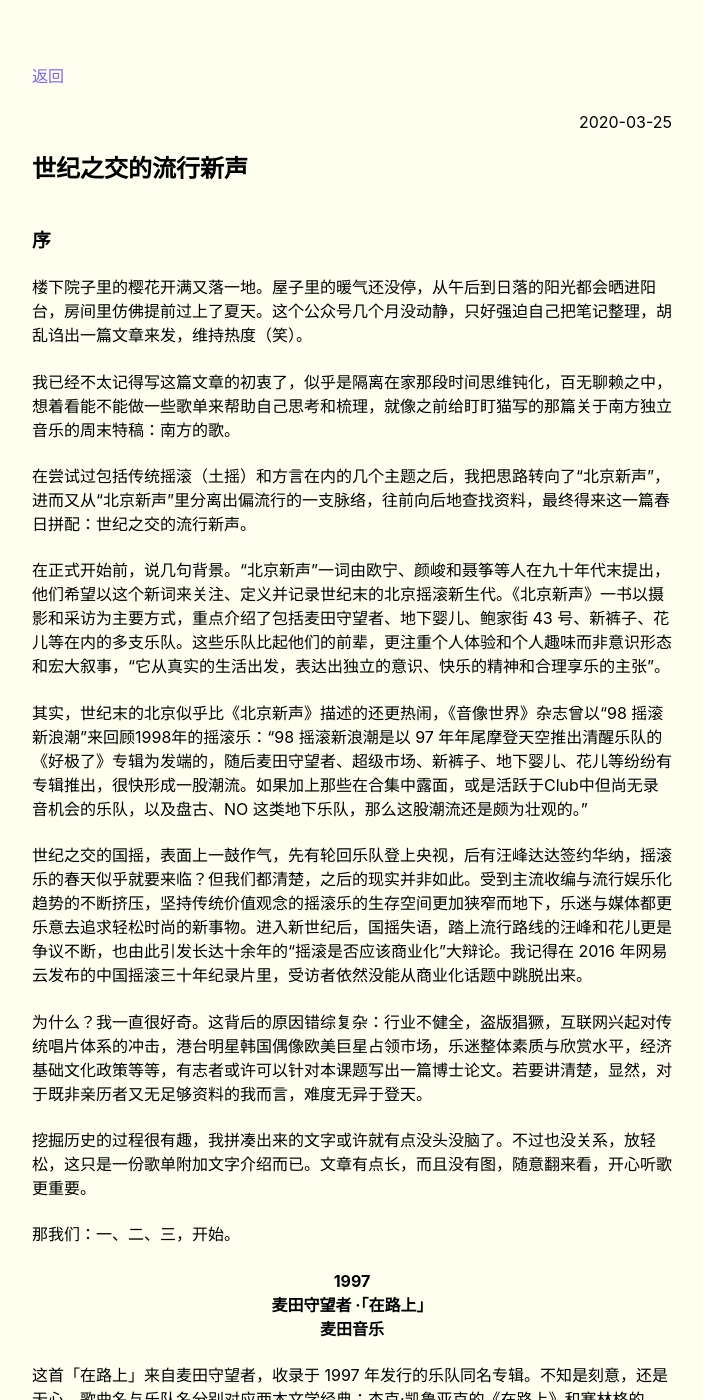
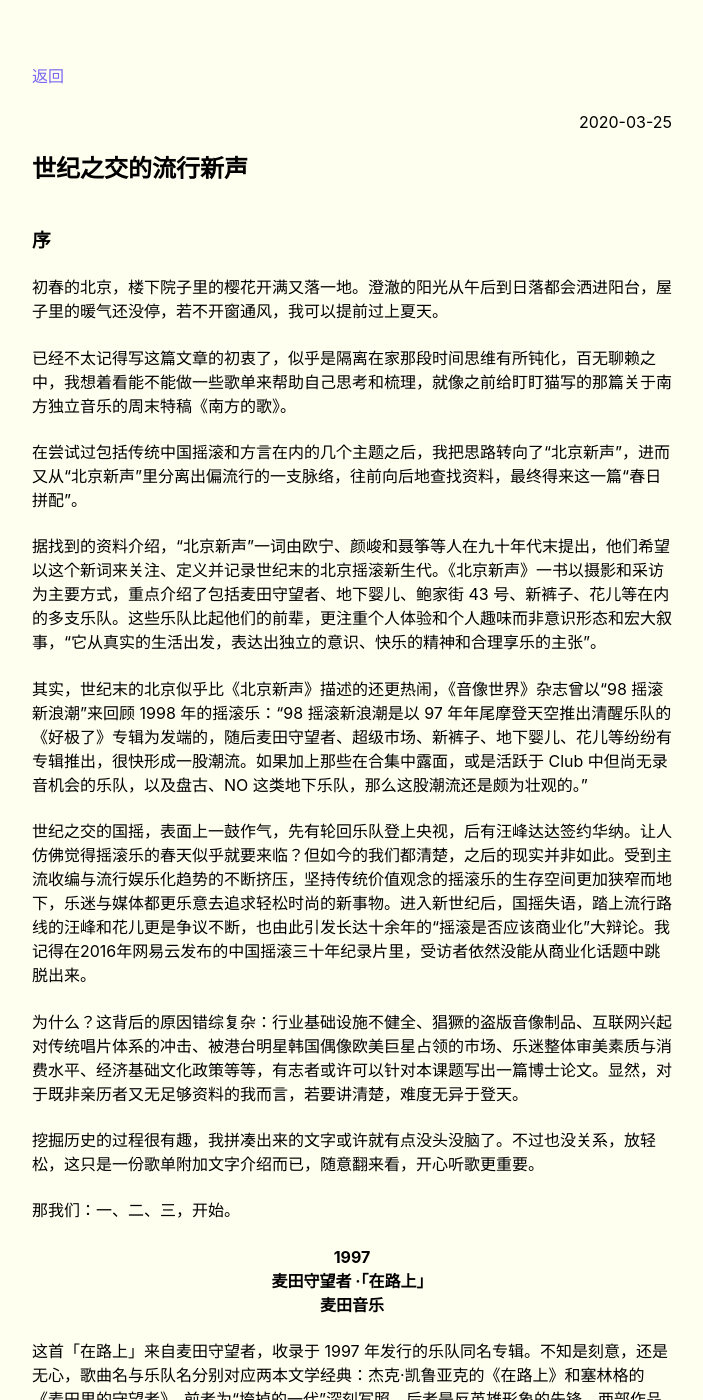
Before and after one commit to salingerlin/salingerlin.github.io, a Jekyll site: the page built from _posts/2020-03-25-the new sounds at the turn of the century.md, in a window 1280 px wide and 1400 px high. Shown: the whole window, without its empty margins (288-991 px from the left). Built offline with Jekyll 4.4.1, drawn with Linux system fonts in a browser that asks for light colours; some of the changed text lies outside the part shown.

Commit message:
Update and rename 2020-03-25-世纪之交的流行新声.md to 2020-03-25-the new sounds at the turn of the century.md

```diff
--- a/_posts/2020-03-25-世纪之交的流行新声.md
+++ b/_posts/2020-03-25-the new sounds at the turn of the century.md
@@ -8,21 +8,21 @@ category: 流行音乐史评述
 
 ### 序
 
-楼下院子里的樱花开满又落一地。屋子里的暖气还没停，从午后到日落的阳光都会晒进阳台，房间里仿佛提前过上了夏天。这个公众号几个月没动静，只好强迫自己把笔记整理，胡乱诌出一篇文章来发，维持热度（笑）。
+初春的北京，楼下院子里的樱花开满又落一地。澄澈的阳光从午后到日落都会洒进阳台，屋子里的暖气还没停，若不开窗通风，我可以提前过上夏天。
 
-我已经不太记得写这篇文章的初衷了，似乎是隔离在家那段时间思维钝化，百无聊赖之中，想着看能不能做一些歌单来帮助自己思考和梳理，就像之前给盯盯猫写的那篇关于南方独立音乐的周末特稿：南方的歌。
+已经不太记得写这篇文章的初衷了，似乎是隔离在家那段时间思维有所钝化，百无聊赖之中，我想着看能不能做一些歌单来帮助自己思考和梳理，就像之前给盯盯猫写的那篇关于南方独立音乐的周末特稿《南方的歌》。
 
-在尝试过包括传统摇滚（土摇）和方言在内的几个主题之后，我把思路转向了“北京新声”，进而又从“北京新声”里分离出偏流行的一支脉络，往前向后地查找资料，最终得来这一篇春日拼配：世纪之交的流行新声。
+在尝试过包括传统中国摇滚和方言在内的几个主题之后，我把思路转向了“北京新声”，进而又从“北京新声”里分离出偏流行的一支脉络，往前向后地查找资料，最终得来这一篇“春日拼配”。
 
-在正式开始前，说几句背景。“北京新声”一词由欧宁、颜峻和聂筝等人在九十年代末提出，他们希望以这个新词来关注、定义并记录世纪末的北京摇滚新生代。《北京新声》一书以摄影和采访为主要方式，重点介绍了包括麦田守望者、地下婴儿、鲍家街 43 号、新裤子、花儿等在内的多支乐队。这些乐队比起他们的前辈，更注重个人体验和个人趣味而非意识形态和宏大叙事，“它从真实的生活出发，表达出独立的意识、快乐的精神和合理享乐的主张”。
+据找到的资料介绍，“北京新声”一词由欧宁、颜峻和聂筝等人在九十年代末提出，他们希望以这个新词来关注、定义并记录世纪末的北京摇滚新生代。《北京新声》一书以摄影和采访为主要方式，重点介绍了包括麦田守望者、地下婴儿、鲍家街 43 号、新裤子、花儿等在内的多支乐队。这些乐队比起他们的前辈，更注重个人体验和个人趣味而非意识形态和宏大叙事，“它从真实的生活出发，表达出独立的意识、快乐的精神和合理享乐的主张”。
 
-其实，世纪末的北京似乎比《北京新声》描述的还更热闹，《音像世界》杂志曾以“98 摇滚新浪潮”来回顾1998年的摇滚乐：“98 摇滚新浪潮是以 97 年年尾摩登天空推出清醒乐队的《好极了》专辑为发端的，随后麦田守望者、超级市场、新裤子、地下婴儿、花儿等纷纷有专辑推出，很快形成一股潮流。如果加上那些在合集中露面，或是活跃于Club中但尚无录音机会的乐队，以及盘古、NO 这类地下乐队，那么这股潮流还是颇为壮观的。”
+其实，世纪末的北京似乎比《北京新声》描述的还更热闹，《音像世界》杂志曾以“98 摇滚新浪潮”来回顾 1998 年的摇滚乐：“98 摇滚新浪潮是以 97 年年尾摩登天空推出清醒乐队的《好极了》专辑为发端的，随后麦田守望者、超级市场、新裤子、地下婴儿、花儿等纷纷有专辑推出，很快形成一股潮流。如果加上那些在合集中露面，或是活跃于 Club 中但尚无录音机会的乐队，以及盘古、NO 这类地下乐队，那么这股潮流还是颇为壮观的。”
 
-世纪之交的国摇，表面上一鼓作气，先有轮回乐队登上央视，后有汪峰达达签约华纳，摇滚乐的春天似乎就要来临？但我们都清楚，之后的现实并非如此。受到主流收编与流行娱乐化趋势的不断挤压，坚持传统价值观念的摇滚乐的生存空间更加狭窄而地下，乐迷与媒体都更乐意去追求轻松时尚的新事物。进入新世纪后，国摇失语，踏上流行路线的汪峰和花儿更是争议不断，也由此引发长达十余年的“摇滚是否应该商业化”大辩论。我记得在 2016 年网易云发布的中国摇滚三十年纪录片里，受访者依然没能从商业化话题中跳脱出来。
+世纪之交的国摇，表面上一鼓作气，先有轮回乐队登上央视，后有汪峰达达签约华纳。让人仿佛觉得摇滚乐的春天似乎就要来临？但如今的我们都清楚，之后的现实并非如此。受到主流收编与流行娱乐化趋势的不断挤压，坚持传统价值观念的摇滚乐的生存空间更加狭窄而地下，乐迷与媒体都更乐意去追求轻松时尚的新事物。进入新世纪后，国摇失语，踏上流行路线的汪峰和花儿更是争议不断，也由此引发长达十余年的“摇滚是否应该商业化”大辩论。我记得在2016年网易云发布的中国摇滚三十年纪录片里，受访者依然没能从商业化话题中跳脱出来。
 
-为什么？我一直很好奇。这背后的原因错综复杂：行业不健全，盗版猖獗，互联网兴起对传统唱片体系的冲击，港台明星韩国偶像欧美巨星占领市场，乐迷整体素质与欣赏水平，经济基础文化政策等等，有志者或许可以针对本课题写出一篇博士论文。若要讲清楚，显然，对于既非亲历者又无足够资料的我而言，难度无异于登天。
+为什么？这背后的原因错综复杂：行业基础设施不健全、猖獗的盗版音像制品、互联网兴起对传统唱片体系的冲击、被港台明星韩国偶像欧美巨星占领的市场、乐迷整体审美素质与消费水平、经济基础文化政策等等，有志者或许可以针对本课题写出一篇博士论文。显然，对于既非亲历者又无足够资料的我而言，若要讲清楚，难度无异于登天。
 
-挖掘历史的过程很有趣，我拼凑出来的文字或许就有点没头没脑了。不过也没关系，放轻松，这只是一份歌单附加文字介绍而已。文章有点长，而且没有图，随意翻来看，开心听歌更重要。
+挖掘历史的过程很有趣，我拼凑出来的文字或许就有点没头没脑了。不过也没关系，放轻松，这只是一份歌单附加文字介绍而已，随意翻来看，开心听歌更重要。
 
 那我们：一、二、三，开始。
 
@@ -32,11 +32,11 @@ category: 流行音乐史评述
 
 这首「在路上」来自麦田守望者，收录于 1997 年发行的乐队同名专辑。不知是刻意，还是无心，歌曲名与乐队名分别对应两本文学经典：杰克·凯鲁亚克的《在路上》和塞林格的《麦田里的守望者》。前者为“垮掉的一代”深刻写照，后者是反英雄形象的先锋，两部作品均持续不断地影响并塑造着后世的青年文化。高唱“乌托邦”握着青春接力棒的麦田守望者，也与他们的前辈们有些不一样了。
 
-从校园里走出的麦田守望者成立于 1994 年，而后签约红星音乐。在厂牌的牵线下，与张亚东合作完成了这张《麦田守望者》，吹响“北京新声”号角。与同时期或之前的乐队相比，他们作品的主题青春张扬，不苦大仇深；风格不重不燥，时髦地吸纳了英伦摇滚元素，旋律轻快悦耳，却也没有像后来的中式英伦乐队一样近乎全盘的西化 。这首「在路上」即为他们的代表作。
+从校园里走出的麦田守望者成立于 1994 年，而后签约红星音乐。在厂牌的牵线下，与张亚东合作完成了这张《麦田守望者》，吹响“北京新声”号角。与同时期或之前的乐队相比，他们作品的主题青春张扬，不苦大仇深；风格不重不燥，时髦地吸纳了英伦摇滚元素，旋律轻快悦耳，却也没有像后来的中式英伦乐队一样近乎全盘的西化。这首「在路上」即为他们的代表作。
 
 由此为线索，能拎出两个重要的名字：红星与张亚东。由香港人陈健添创办于 1994 年的红星生产社，是国摇历史上最重要的厂牌之一，包括郑钧和许巍在内的不少音乐人以及幕后工作者，皆从这里起步，甚至有人开玩笑地称它为“中国摇滚的黄埔军校”。张亚东的制作人生涯也由此始，希莉娜依在 1996 年发行的同名专辑乃是张亚东的第一张专辑制作。
 
-无巧不成书，麦田守望者还间接促成两组合作：朴树与张亚东，花儿与付翀。张亚东和朴树相识于麦田守望者的演出现场，前者回忆说：“当时朴树穿一白衬衣，头发有一边特别长，特别帅，坐在那儿不吭气。认识之后我们俩一直比较投缘...”这才会有张亚东友情加入，为朴树制作专辑《我去 2000年》。花儿乐队的第一次正式演出乃是受邀为麦田守望者暖场，场地忙蜂酒吧工作人员付翀在看过演出后，决定从忙蜂和麦田音乐辞职，成立自己的厂牌——新蜂音乐，签下花儿。
+无巧不成书，麦田守望者还间接促成两组合作：朴树与张亚东，花儿与付翀。张亚东和朴树相识于麦田守望者的演出现场，前者回忆说：“当时朴树穿一白衬衣，头发有一边特别长，特别帅，坐在那儿不吭气。认识之后我们俩一直比较投缘...”这才会有张亚东友情加入，为朴树制作专辑《我去 2000 年》。花儿乐队的第一次正式演出乃是受邀为麦田守望者暖场，场地忙蜂酒吧工作人员付翀在看过演出后，决定从忙蜂和麦田音乐辞职，成立自己的厂牌——新蜂音乐，签下花儿。
 
 这样看来，麦田守望者真是一颗很好的起始点。
 
@@ -58,7 +58,7 @@ category: 流行音乐史评述
 
 印象里的第一次听新裤子，是 2013 年，「没有理想的人不伤心」单曲首发。我那会儿刚上大学，正懵懂地胡乱听一些国内外的经典摇滚作品，也刷知乎，被摇滚精神忽悠得找不着北。这首歌“烂俗”的标题和“讨好”的流行旋律（摇滚精神教育我说：“讨好大众耳朵的媚俗行为就是原罪，保持愤怒反叛才是正道！”），让新裤子在我心里留下极为不佳的片面形象。尽管，此后几年他们的人气日渐高涨，我个人的审美观念也一变再变，但依然没再主动碰过他们的作品。
 
-直到去年五月的麦田音乐节。新裤子登上主舞台时，我正在山坡草坪上坐着晒太阳，举起为在工体看比赛而买的望远镜，观察台上的乐手，发现坐于鼓前的竟是石璐。演出曲目仍是那几首热门歌，文本直白，旋律流行，入耳不费劲，似乎是为大场面量身定做。舞台下欢呼声雷动，人群起伏，洋溢着快乐情绪。国内乐队能驾驭数万人场合的独立乐队或许屈指可数，且新裤子对观众情绪的把握灵敏，张弛有度，很有成熟乐队的风范，整场下来也没有让我这个“路人”觉得枯燥。某个瞬间我甚至对新裤子获得更丰富的理解，其中一条是：“新裤子应该很清楚地知道，什么是流行，什么是艺术。”
+直到去年五月的麦田音乐节。新裤子登上主舞台时，我正在山坡草坪上坐着晒太阳，举起为在工体看比赛而买的望远镜，观察台上的乐手，发现坐于鼓前的竟是石璐。演出曲目仍是那几首热门歌，文本直白，旋律流行，入耳不费劲，似乎是为大场面量身定做。舞台下欢呼声雷动，人群起伏，洋溢着快乐情绪。国内乐队能驾驭数万人场合的独立乐队或许屈指可数，且新裤子对观众情绪的把握灵敏，张弛有度，很有成熟乐队的风范。整场下来也没有让作为“路人”的我觉得枯燥，甚至让我对新裤子获得更丰富的理解，其中一条是：“新裤子应该很清楚地知道，什么是流行，什么是艺术。”
 
 原谅我没头绪地叨叨念了一通，回到这首「过时」。它收录于 1998 年发行的乐队首张专辑《新裤子》，这是他们最初表露的流行侧面。歌里唱着理想，唱着分离，唱着激情枯萎，二十年后他们依然还在唱着理想，唱着分离，唱着生活不如意，就连彭磊的声音都没怎么变。1997 年沈黎晖为发行自己乐队的专辑而成立的摩登天空，如今竟也成为国摇史上最长青的独立厂牌。
 
@@ -160,6 +160,6 @@ category: 流行音乐史评述
 
 <p align="center"><b>结束</b></p>
 
-如上所述，我选出 1997 年至 2003 年的十首歌，来帮助自己梳理世纪之交国摇流行分支的发展。世纪末种种迹象让一些乐迷、评论家或者唱片公司理所应当会期望和预测国摇，或者说得更广些，大陆的原创音乐将在千禧后走向大众与流行，然而希望落空了。它们更多地遵循着“经济基础决定上层建筑”的必然规律以及西方流行音乐的大趋势，走向了小众、文艺与独立。
+如前所述，世纪末的种种迹象让一些乐迷、评论家或者唱片公司理所应当地期望和预测国摇——或者说得更广些——大陆的原创音乐将在千禧后走向大众与流行，然而希望落空了。它们更多地遵循着“经济基础决定上层建筑”的必然规律以及西方流行音乐的大趋势，走向了小众、文艺与独立。直到十余年后，才再次开启主流与独立的融合之路。
 
 <p align="right">——— 2020 年于北京亚运村</p>
```
Also changed, not shown: other parts of _posts/2020-03-25-the new sounds at the turn of the century.md (+1 -1 lines).
